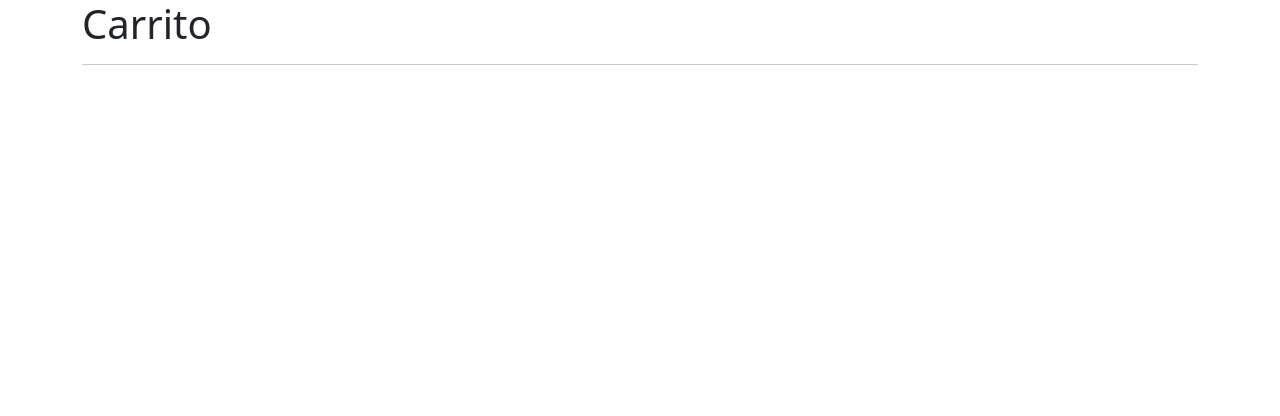
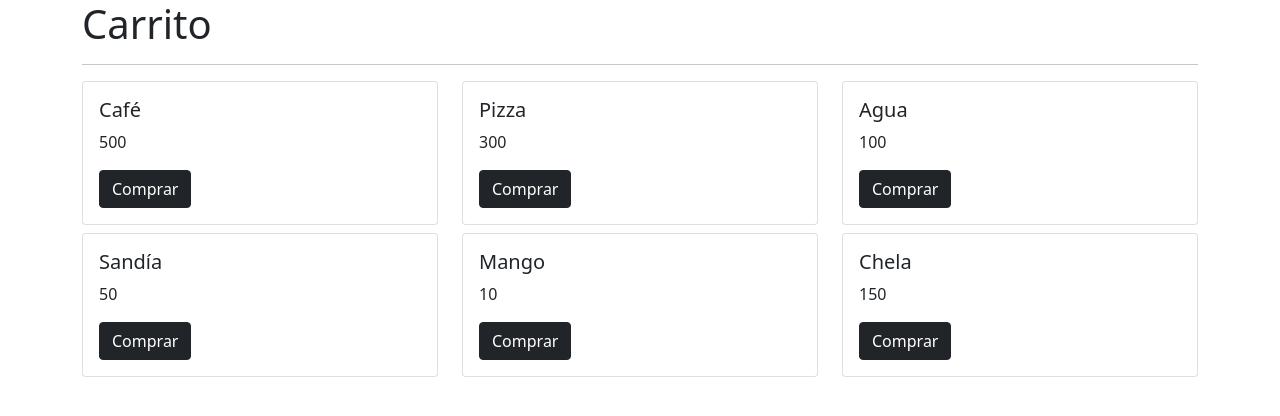
Before and after one commit to Gabox5020/Shopping_Cart, a plain HTML site: page index.html in a window 1280 px wide. Drawn offline with nearby package versions, Linux system fonts and the light colour scheme.

Commit message:
Segundo Ejemplo

```diff
--- a/app.js
+++ b/app.js
@@ -1,3 +1,7 @@
+const items = document.getElementById('items')
+const templateCard = document.getElementById('template-card').content
+const fragment = document.createDocumentFragment()
+
 document.addEventListener('DOMContentLoaded', () => {
     fetchData()
 })
@@ -6,8 +10,20 @@ const fetchData = async () => {
     try {
         const res = await fetch('api.json')
         const data = await res.json()
-        console.log(data)
+        // console.log(data)
+        pintarCards(data)
     } catch (error) {
         console.log(error)
     }
 }
+
+const pintarCards = data => {
+    data.forEach(producto => {
+        templateCard.querySelector('h5').textContent = producto.title
+        templateCard.querySelector('p').textContent = producto.precio
+
+        const clone = templateCard.cloneNode(true)
+        fragment.appendChild(clone)
+    })
+    items.appendChild(fragment)
+}
--- a/index.html
+++ b/index.html
@@ -11,8 +11,20 @@
         <div class="container">
             <h1>Carrito</h1>
             <hr>
+            <div class="row" id="items"></div>
         </div>
 
+    <template id="template-card">
+      <div class="col-12 mb-2 col-md-4">
+        <div class="card">
+          <div class="card-body">
+            <h5>Titulo</h5>
+            <p>precio</p>
+            <button class="btn btn-dark">Comprar</button>
+          </div>
+        </div>
+      </div>
+    </template>
 
         <script src="app.js"></script>
     </body>
```
